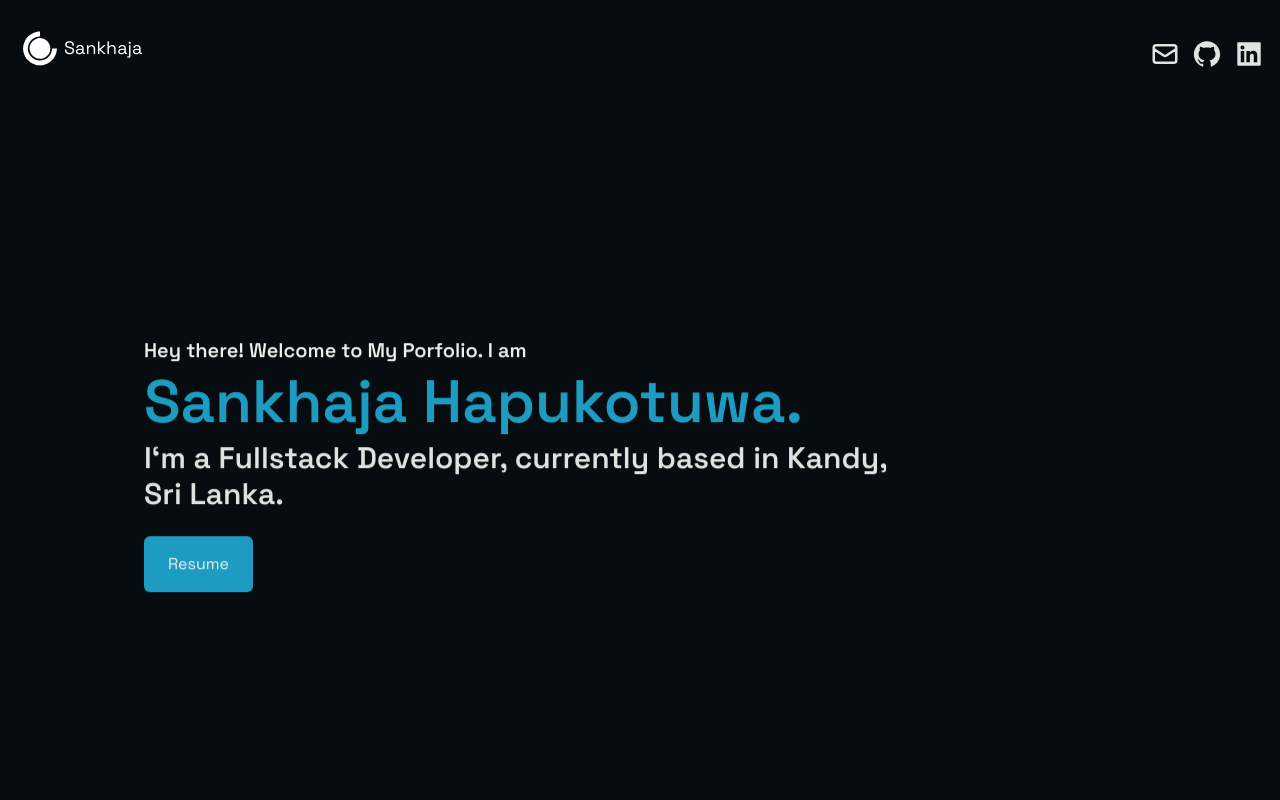
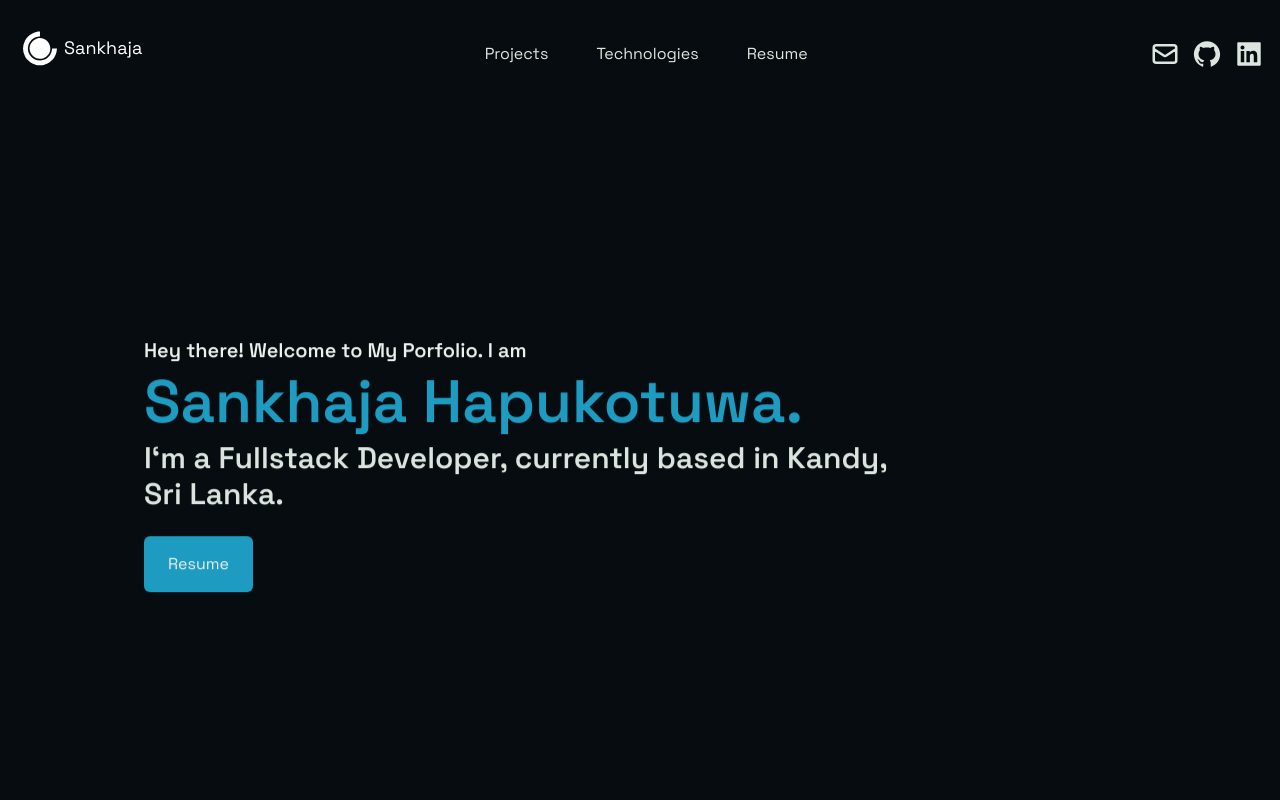
Before and after one commit to SankhajaH/Portfolio, a Next.js app: page / in a window 1280 px wide. Shown: the top 800 px of the page. Built offline with nearby package versions, Linux system fonts and the light colour scheme.

Commit message:
modify: responsiveness

```diff
--- a/src/components/Header.jsx
+++ b/src/components/Header.jsx
@@ -58,7 +58,8 @@ const Header = () => {
                     </a>
                 </ScrollLink>
             </div>
-            <div id='navItems' className='hidden md:visibleflex flex-row space-x-16'>
+            <div className='hidden md:block'>
+                <div id='navItems' className='flex flex-row space-x-12'>
                     <ScrollLink
                         className='transition ease-in cursor-pointer hover:text-blue'
                         to='projects'
@@ -87,6 +88,7 @@ const Header = () => {
                         <a href='/sankhaja_resume.pdf' rel='noopener noreferrer' target='_blank'>
                             <div>Resume</div>
                         </a>
+                    </div>
                 </div>
             </div>
             <div id='navItems' className='flex flex-row space-x-3'>
```
Lines whose indentation alone changed are shown as unchanged.
